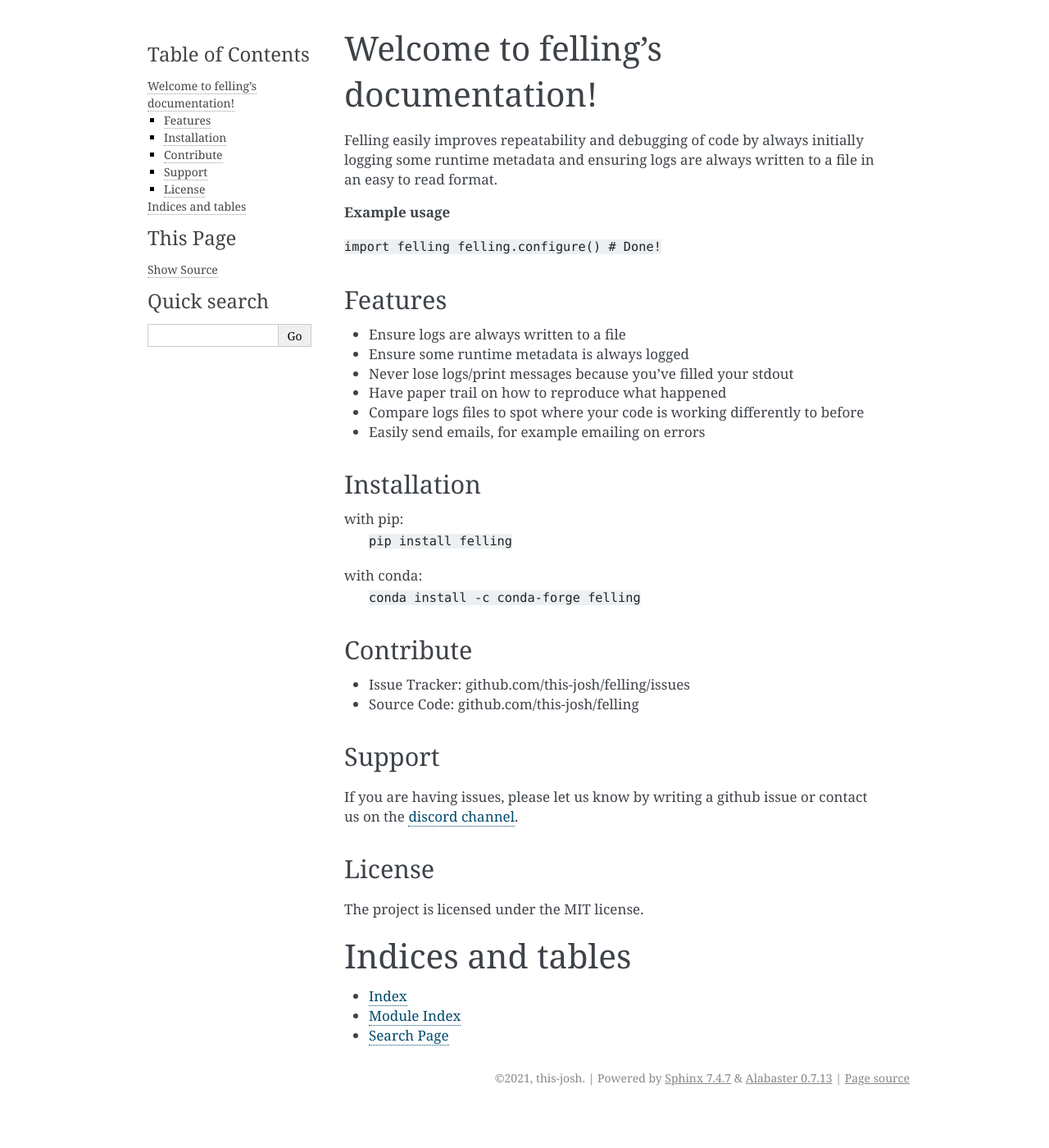
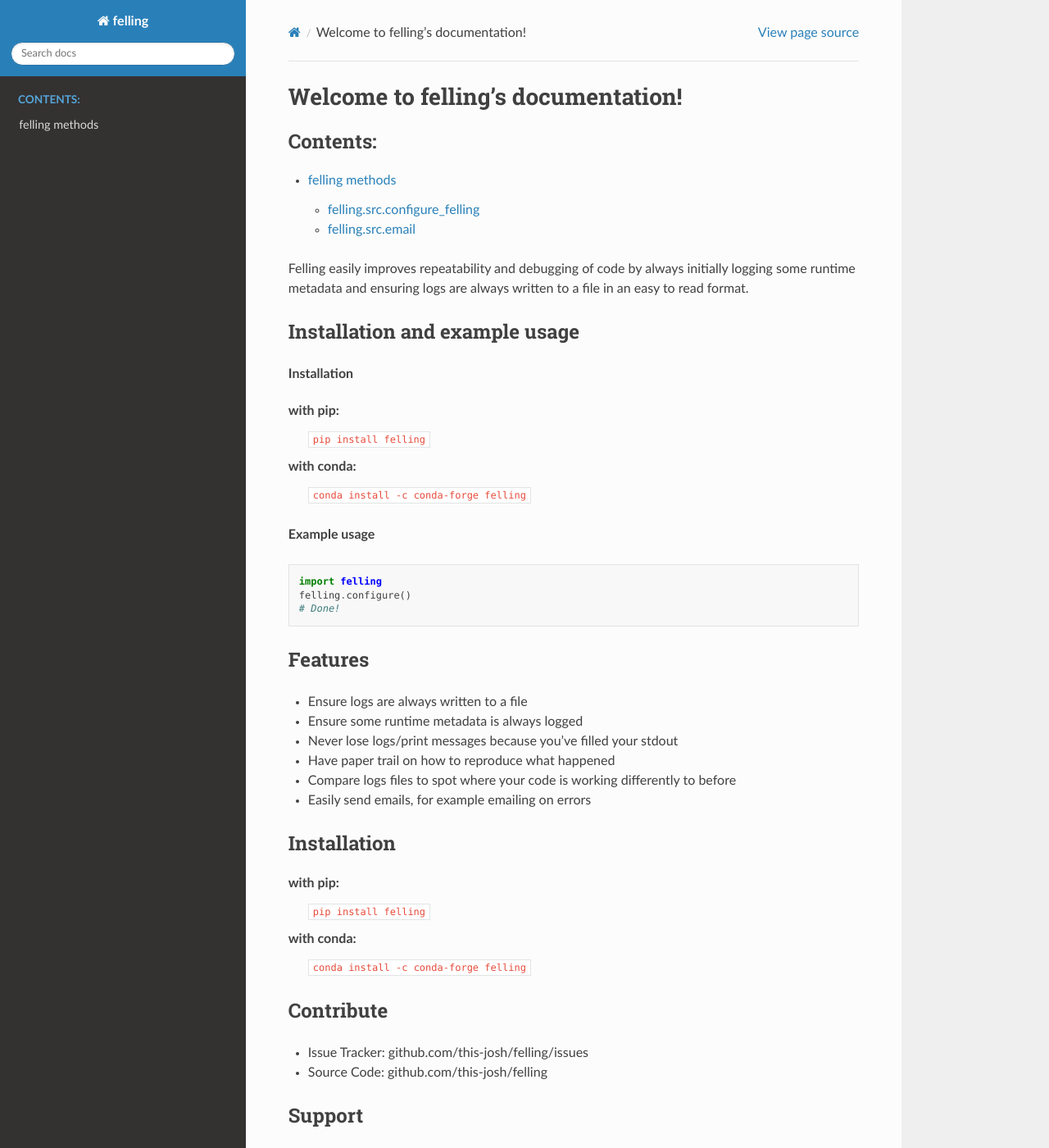
Before and after one commit to this-josh/felling, a Sphinx documentation site: the page built from docs/source/index.rst, in a window 1280 px wide and 1400 px high. Shown: the whole window at 82% size. Built offline with Sphinx 7.4.7 and the Read the Docs theme 2.0.0, drawn with Linux system fonts in a browser that asks for light colours; the version number could not be read and is left out; some of the changed text lies outside the part shown.

Commit message:
added initial files for docs

```diff
--- a/docs/source/conf.py
+++ b/docs/source/conf.py
@@ -10,19 +10,23 @@
 # add these directories to sys.path here. If the directory is relative to the
 # documentation root, use os.path.abspath to make it absolute, like shown here.
 #
-# import os
-# import sys
-# sys.path.insert(0, os.path.abspath('.'))
+import os
+import sys
+import felling
+
+sys.path.insert(0, os.path.abspath("."))
+sys.path.insert(0, os.path.abspath("cd ../.."))
 
 
 # -- Project information -----------------------------------------------------
 
-project = 'felling'
-copyright = '2021, this-josh'
-author = 'this-josh'
+project = "felling"
+copyright = "2021, this-josh"
+author = "this-josh"
 
 # The full version, including alpha/beta/rc tags
-release = '0.1.3'
+
+release = str(felling.__version__)
 
 
 # -- General configuration ---------------------------------------------------
@@ -31,15 +35,20 @@ release = '0.1.3'
 # extensions coming with Sphinx (named 'sphinx.ext.*') or your custom
 # ones.
 extensions = [
+    "sphinx.ext.autodoc",
+    "sphinx.ext.autosummary",
+    "sphinx.ext.napoleon",
+    "sphinx_rtd_theme",
+    "sphinxarg.ext",
 ]
 
 # Add any paths that contain templates here, relative to this directory.
-templates_path = ['_templates']
+# templates_path = ["_templates"]
 
 # List of patterns, relative to source directory, that match files and
 # directories to ignore when looking for source files.
 # This pattern also affects html_static_path and html_extra_path.
-exclude_patterns = []
+# exclude_patterns = []
 
 
 # -- Options for HTML output -------------------------------------------------
@@ -47,9 +56,12 @@ exclude_patterns = []
 # The theme to use for HTML and HTML Help pages.  See the documentation for
 # a list of builtin themes.
 #
-html_theme = 'alabaster'
+html_theme = "sphinx_rtd_theme"
+
 
 # Add any paths that contain custom static files (such as style sheets) here,
 # relative to this directory. They are copied after the builtin static files,
 # so a file named "default.css" will overwrite the builtin "default.css".
-html_static_path = ['_static']
+html_static_path = ["_static"]
+
+htmlhelp_basename = "felling"
--- /dev/null
+++ b/docs/source/felling.rst
@@ -0,0 +1,21 @@
+felling methods
+===============
+
+A lot of fellings work is behind the scenes, these are the only methods you'll normally interact with
+
+felling.src.configure\_felling
+-------------------------------------
+
+.. automodule:: felling.src.configure_felling
+   :members:
+   :undoc-members:
+   :show-inheritance:
+
+
+felling.src.email
+------------------------
+
+.. automodule:: felling.src.email
+   :members:
+   :undoc-members:
+   :show-inheritance:
--- a/docs/source/index.rst
+++ b/docs/source/index.rst
@@ -10,13 +10,30 @@ Welcome to felling's documentation!
    :maxdepth: 2
    :caption: Contents:
 
+   felling
+
+
 Felling easily improves repeatability and debugging of code by always initially logging some runtime metadata and ensuring logs are always written to a file in an easy to read format.
+
+Installation and example usage
+------------------------------
+
+**Installation**
+
+with pip:
+   ``pip install felling``
+
+with conda:
+   ``conda install -c conda-forge felling``
+
 
 **Example usage**
 
-``import felling
-felling.configure()
-# Done!``
+.. code-block:: python
+
+   import felling
+   felling.configure()
+   # Done!
 
 Features
 --------
```
Also changed, not shown: docs/example_conf.py (added, +29 -0 lines), docs/felling_example.rst (added, +21 -0 lines), docs/source/felling.src.rst (added, +27 -0 lines).
